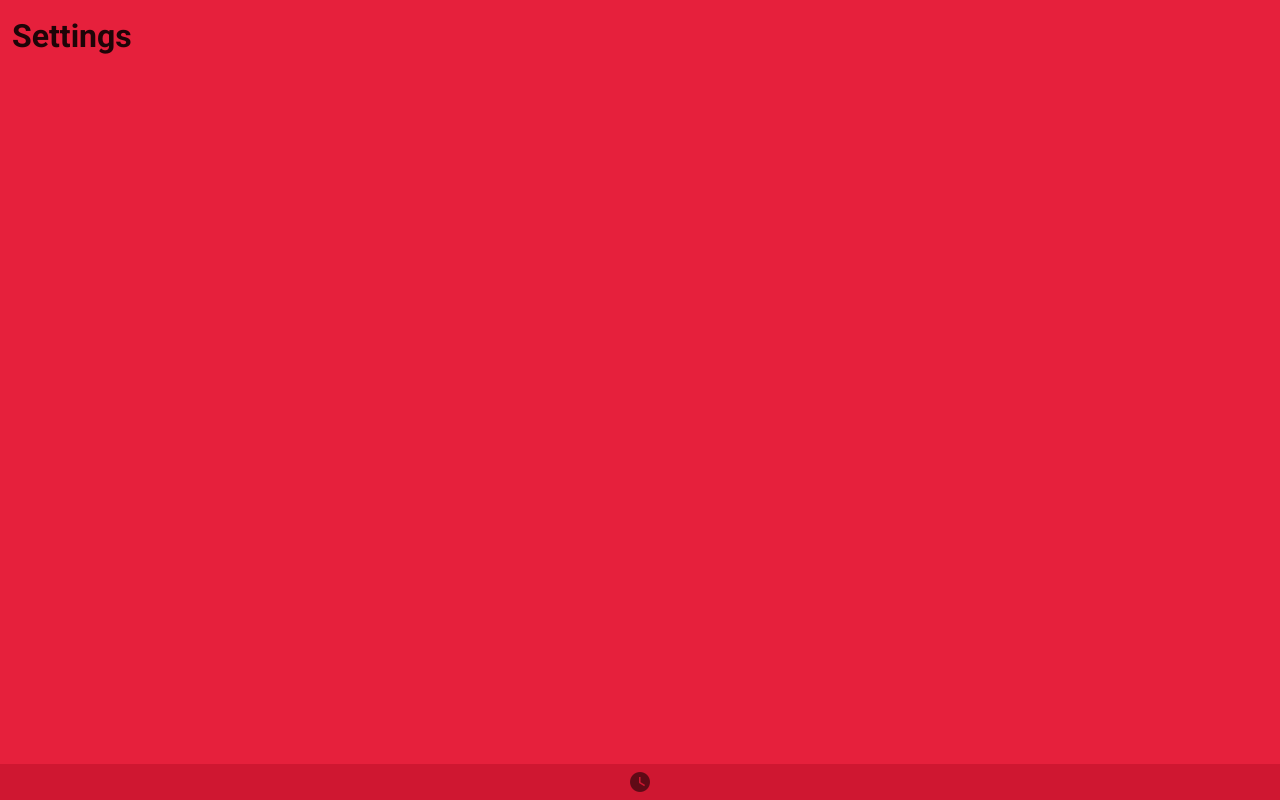
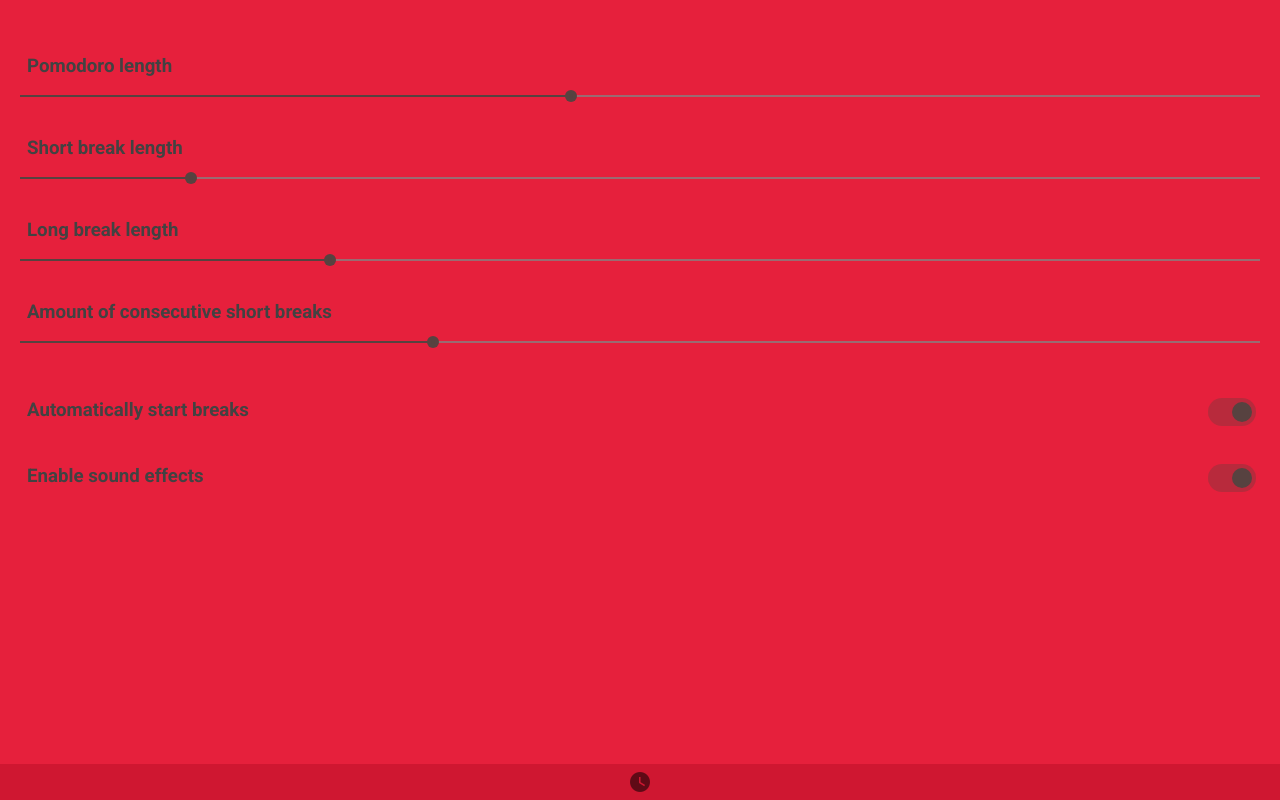
Before and after one commit to javjimb/tomatino, a Vue app: page /settings in a window 1280 px wide. Built offline with nearby package versions, Linux system fonts and the light colour scheme.

Commit message:
Create configurable settings page

```diff
--- a/src/plugins/vuetify.js
+++ b/src/plugins/vuetify.js
@@ -7,13 +7,16 @@
   theme: {
     themes: {
       light: {
-        primary: '#798897',
+        primary: '#574240',
         secondary: '#9A6B72',
-        accent: '#E6203C',
+        accent: '#BFA5A3',
         error: '#FF5252',
         info: '#00C1FF',
         success: '#4CAF50',
         warning: '#FFC107',
+      },
+      dark: {
+        primary: '#424242'
       }
     },
   },
--- a/src/store/modules/settings.js
+++ b/src/store/modules/settings.js
@@ -10,9 +10,47 @@
 
 const getters = {}
 
-const actions = {}
+const actions = {
+  setPomodoroLength( context, value) {
+    context.commit('SET_POMODORO_LENGTH', value)
+  },
+  setShortBreakLength(context, value) {
+    context.commit('SET_SHORT_BREAK_LENGTH', value)
+  },
+  setLongBreakLength(context, value) {
+    context.commit('SET_LONG_BREAK_LENGTH', value)
+  },
+  setShortBreakAmount(context, value) {
+    context.commit('SET_SHORT_BREAK_AMOUNT', value)
+  },
+  setEnableSoundEffects(context, value) {
+    context.commit('SET_ENABLE_SOUND_EFFECTS', value)
+  },
+  setStartBreakAutomatically(context, value) {
+    context.commit('SET_START_BREAK_AUTOMATICALLY', value)
+  }
+}
 
-const mutations = {}
+const mutations = {
+  SET_POMODORO_LENGTH(state, payload) {
+    state.pomodoroLength = payload
+  },
+  SET_SHORT_BREAK_LENGTH(state, payload) {
+    state.shortBreakLength = payload
+  },
+  SET_LONG_BREAK_LENGTH(state, payload) {
+    state.longBreakLength = payload
+  },
+  SET_SHORT_BREAK_AMOUNT(state, payload) {
+    state.shortBreakAmount = payload
+  },
+  SET_ENABLE_SOUND_EFFECTS(state, payload) {
+    state.enableSoundEffects = payload
+  },
+  SET_START_BREAK_AUTOMATICALLY(state, payload) {
+    state.startBreakAutomatically = payload
+  }
+}
 
 export default {
   namespaced: true,
--- a/src/views/Settings.vue
+++ b/src/views/Settings.vue
@@ -1,5 +1,159 @@
 <template>
-  <div>
-    <h1>Settings</h1>
+  <div class="settings-container">
+
+    <settings-label label="Pomodoro length"></settings-label>
+    <v-slider
+        v-model="pomodoroLength"
+        step="5"
+        tick-size="2"
+        max="50"
+        min="5"
+        track-color="secondary"
+        track-fill-color="primary"
+        color="primary"
+        thumb-label
+        ticks
+    ></v-slider>
+
+    <settings-label label="Short break length"></settings-label>
+    <v-slider
+        v-model="shortBreakLength"
+        step="1"
+        tick-size="2"
+        max="30"
+        min="1"
+        track-color="secondary"
+        track-fill-color="primary"
+        color="primary"
+        thumb-label
+        ticks
+    ></v-slider>
+
+    <settings-label label="Long break length"></settings-label>
+    <v-slider
+        v-model="longBreakLength"
+        step="5"
+        tick-size="2"
+        max="45"
+        min="5"
+        track-color="secondary"
+        track-fill-color="primary"
+        color="primary"
+        thumb-label
+        ticks
+    ></v-slider>
+
+    <settings-label label="Amount of consecutive short breaks"></settings-label>
+    <v-slider
+        v-model="shortBreakAmount"
+        step="1"
+        tick-size="1"
+        max="10"
+        min="1"
+        track-color="secondary"
+        track-fill-color="primary"
+        color="primary"
+        thumb-label
+        ticks
+    ></v-slider>
+
+    <div class="switch-container">
+      <div class="switch-container-label">
+        <settings-label label="Automatically start breaks"></settings-label>
+      </div>
+      <div class="switch-container-switch">
+        <v-switch
+            v-model="startBreakAutomatically"
+            inset
+            flat
+        ></v-switch>
+      </div>
+    </div>
+
+    <div class="switch-container">
+      <div class="switch-container-label">
+        <settings-label label="Enable sound effects"></settings-label>
+      </div>
+      <div class="switch-container-switch">
+        <v-switch
+            v-model="startBreakAutomatically"
+            inset
+            flat
+        ></v-switch>
+      </div>
+    </div>
+
+
   </div>
 </template>
+
+<script>
+import SettingsLabel from "@/components/SettingsLabel";
+
+export default {
+  name: 'Settings',
+  components: {
+    SettingsLabel
+  },
+
+  data: () => ({
+  }),
+
+  computed: {
+    pomodoroLength: {
+      get() {
+        return this.$store.state.settings.pomodoroLength / 60
+      },
+      set(minutes) {
+        this.$store.dispatch('settings/setPomodoroLength', minutes * 60)
+      }
+    },
+    shortBreakLength: {
+      get() {
+        return this.$store.state.settings.shortBreakLength / 60
+      },
+      set(minutes) {
+        this.$store.dispatch('settings/setShortBreakLength', minutes * 60)
+      }
+    },
+    longBreakLength: {
+      get() {
+        return this.$store.state.settings.longBreakLength / 60
+      },
+      set(minutes) {
+        this.$store.dispatch('settings/setLongBreakLength', minutes * 60)
+      }
+    },
+    shortBreakAmount: {
+      get() {
+        return this.$store.state.settings.shortBreakAmount
+      },
+      set(amount) {
+        this.$store.dispatch('settings/setShortBreakAmount', amount)
+      }
+    },
+    startBreakAutomatically: {
+      get() {
+        return this.$store.state.settings.startBreakAutomatically
+      },
+      set(value) {
+        this.$store.dispatch('settings/setStartBreakAutomatically', value)
+      }
+    }
+  }
+}
+</script>
+
+<style>
+.settings-container {
+  margin-top: 40px;
+}
+.switch-container {
+  display: flex;
+  justify-content: space-between;
+  width: 100%;
+}
+.switch-container-label {
+  padding-top: 16px;
+}
+</style>
```
